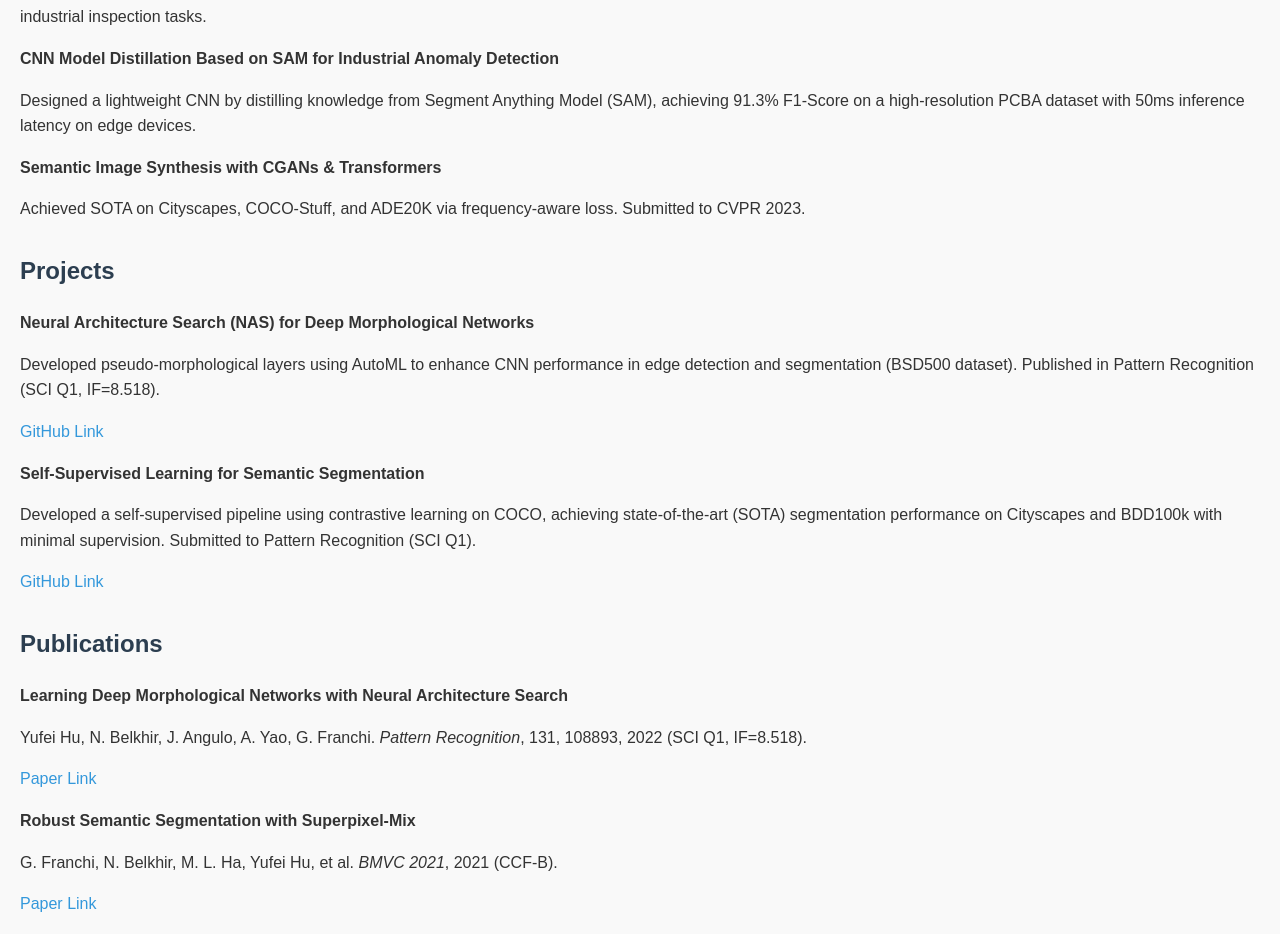
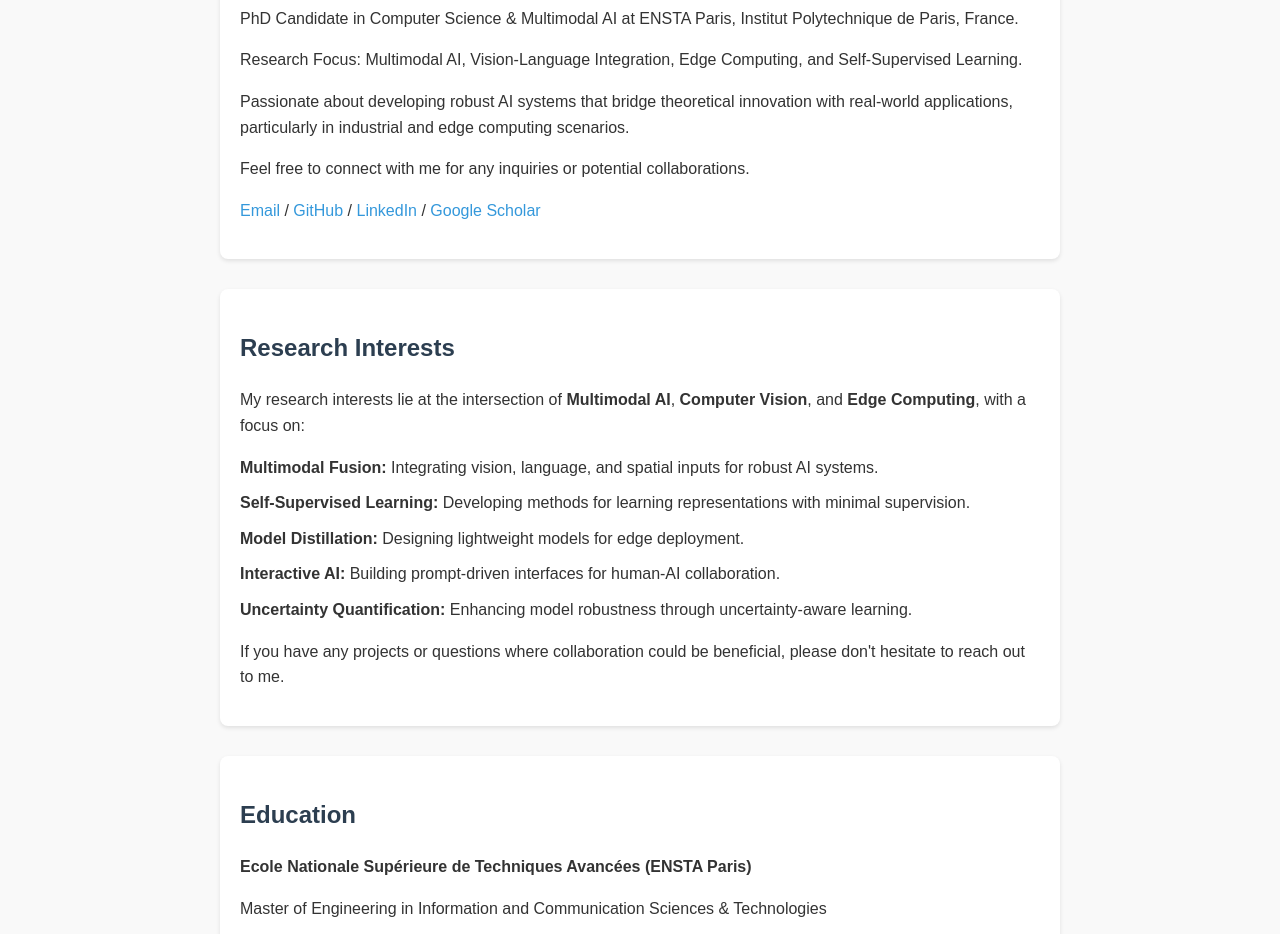
Before and after one commit to flyingU-ai/flyingU-ai.github.io, a plain HTML site: page index.html in a window 1280 px wide. Shown: the part 374-1308 px from the top of the page. Drawn offline with Linux system fonts and the light colour scheme.

Commit message:
Update index.html

```diff
--- a/index.html
+++ b/index.html
@@ -6,12 +6,23 @@
     <title>Yufei Hu - PhD Candidate in Multimodal AI</title>
     <style>
         body {
+            text-align: center;
             font-family: Arial, sans-serif;
             line-height: 1.6;
             margin: 0;
             padding: 20px;
             background-color: #f9f9f9;
             color: #333;
+        }
+        .section {
+            max-width: 800px;
+            margin: 0 auto;
+            text-align: left;
+            padding: 20px;
+            background-color: #fff;
+            border-radius: 8px;
+            box-shadow: 0 2px 4px rgba(0, 0, 0, 0.1);
+            margin-bottom: 30px;
         }
         h1, h2 {
             color: #2c3e50;
@@ -30,8 +41,10 @@
         li {
             margin-bottom: 10px;
         }
-        .section {
-            margin-bottom: 30px;
+        img {
+            width: 150px;
+            border-radius: 50%;
+            margin-top: 20px;
         }
     </style>
 </head>
@@ -39,44 +52,72 @@
 
     <!-- Home Section -->
     <div class="section">
+        <img src="Personnal_Photo.jpg" alt="Yufei Hu">
         <h1>Yufei Hu</h1>
-        <p>PhD Candidate in Computer Science & Multimodal AI</p>
-        <p>Research Focus: Multimodal AI, Vision-Language Integration, Edge Computing</p>
-        <p>Passionate about developing robust AI systems that bridge theoretical innovation with real-world applications.</p>
+        <p>PhD Candidate in Computer Science & Multimodal AI at ENSTA Paris, Institut Polytechnique de Paris, France.</p>
+        <p>Research Focus: Multimodal AI, Vision-Language Integration, Edge Computing, and Self-Supervised Learning.</p>
+        <p>Passionate about developing robust AI systems that bridge theoretical innovation with real-world applications, particularly in industrial and edge computing scenarios.</p>
+
+        <p>Feel free to connect with me for any inquiries or potential collaborations.</p>
+
+        <p>
+            <a href="mailto:yufei.hu.2021@ensta-paris.fr">Email</a> /
+            <a href="https://github.com/flyingU-ai">GitHub</a> /
+            <a href="https://linkedin.com/in/yufei-hu-907598205">LinkedIn</a> /
+            <a href="https://scholar.google.com/citations?user=YOUR_ID">Google Scholar</a>
+        </p>
     </div>
 
-    <!-- Research Section -->
+    <!-- Research Interests Section -->
     <div class="section">
-        <h2>Research</h2>
+        <h2>Research Interests</h2>
+        <p>My research interests lie at the intersection of <strong>Multimodal AI</strong>, <strong>Computer Vision</strong>, and <strong>Edge Computing</strong>, with a focus on:</p>
+        <ul>
+            <li><strong>Multimodal Fusion:</strong> Integrating vision, language, and spatial inputs for robust AI systems.</li>
+            <li><strong>Self-Supervised Learning:</strong> Developing methods for learning representations with minimal supervision.</li>
+            <li><strong>Model Distillation:</strong> Designing lightweight models for edge deployment.</li>
+            <li><strong>Interactive AI:</strong> Building prompt-driven interfaces for human-AI collaboration.</li>
+            <li><strong>Uncertainty Quantification:</strong> Enhancing model robustness through uncertainty-aware learning.</li>
+        </ul>
+
+        <p>If you have any projects or questions where collaboration could be beneficial, please don't hesitate to reach out to me.</p>
+    </div>
+
+    <!-- Education Section -->
+    <div class="section">
+        <h2>Education</h2>
+        <ul>
+            <li>
+                <strong>Ecole Nationale Supérieure de Techniques Avancées (ENSTA Paris)</strong>
+                <p>Master of Engineering in Information and Communication Sciences & Technologies</p>
+                <p><em>Sep 2019 - Dec 2022</em></p>
+            </li>
+            <li>
+                <strong>Chang'an University, Xi'an, China</strong>
+                <p>Bachelor of Automation (Information and Control)</p>
+                <p><em>Sep 2016 - Sep 2019</em></p>
+            </li>
+        </ul>
+    </div>
+
+    <!-- Research Experience Section -->
+    <div class="section">
+        <h2>Research Experience</h2>
         <ul>
             <li>
                 <strong>Interactive Prompt-Based Object Detection with Cross-Modal Fusion</strong>
                 <p>Developed a cross-modal framework integrating user prompts (e.g., clicks) with Vision Transformers via cross-attention and contrastive learning, enhancing adaptability for industrial inspection tasks.</p>
+                <p><em>Jan 2024 - Present</em></p>
             </li>
             <li>
                 <strong>CNN Model Distillation Based on SAM for Industrial Anomaly Detection</strong>
                 <p>Designed a lightweight CNN by distilling knowledge from Segment Anything Model (SAM), achieving 91.3% F1-Score on a high-resolution PCBA dataset with 50ms inference latency on edge devices.</p>
+                <p><em>Jun 2022 - Dec 2023</em></p>
             </li>
             <li>
                 <strong>Semantic Image Synthesis with CGANs & Transformers</strong>
                 <p>Achieved SOTA on Cityscapes, COCO-Stuff, and ADE20K via frequency-aware loss. Submitted to CVPR 2023.</p>
-            </li>
-        </ul>
-    </div>
-
-    <!-- Projects Section -->
-    <div class="section">
-        <h2>Projects</h2>
-        <ul>
-            <li>
-                <strong>Neural Architecture Search (NAS) for Deep Morphological Networks</strong>
-                <p>Developed pseudo-morphological layers using AutoML to enhance CNN performance in edge detection and segmentation (BSD500 dataset). Published in Pattern Recognition (SCI Q1, IF=8.518).</p>
-                <p><a href="https://github.com/flyingU-ai/NAS-Deep-Morphological-Networks">GitHub Link</a></p>
-            </li>
-            <li>
-                <strong>Self-Supervised Learning for Semantic Segmentation</strong>
-                <p>Developed a self-supervised pipeline using contrastive learning on COCO, achieving state-of-the-art (SOTA) segmentation performance on Cityscapes and BDD100k with minimal supervision. Submitted to Pattern Recognition (SCI Q1).</p>
-                <p><a href="https://github.com/flyingU-ai/Self-Supervised-Segmentation">GitHub Link</a></p>
+                <p><em>May 2022 - Oct 2022</em></p>
             </li>
         </ul>
     </div>
@@ -115,21 +156,5 @@
         </ul>
     </div>
 
-    <!-- About Me Section -->
-    <div class="section">
-        <h2>About Me</h2>
-        <p>I am a PhD candidate in Computer Science and Multimodal AI, with a focus on integrating vision, language, and cross-modal representations. My research interests include self-supervised learning, neural architecture search, and edge computing. I am passionate about developing AI systems that bridge theoretical innovation with real-world applications.</p>
-        <p><strong>Skills:</strong> Multimodal Fusion, NAS, Self-Supervised Learning, Model Distillation</p>
-        <p><strong>Programming Languages:</strong> Python (PyTorch, OpenCV), C/C++, Java</p>
-    </div>
-
-    <!-- Contact Section -->
-    <div class="section">
-        <h2>Contact</h2>
-        <p>Email: yufei.hu.2021@ensta-paris.fr</p>
-        <p>LinkedIn: <a href="https://www.linkedin.com/in/yourprofile">LinkedIn Profile</a></p>
-        <p>GitHub: <a href="https://github.com/flyingU-ai">GitHub Profile</a></p>
-    </div>
-
 </body>
 </html>
```
